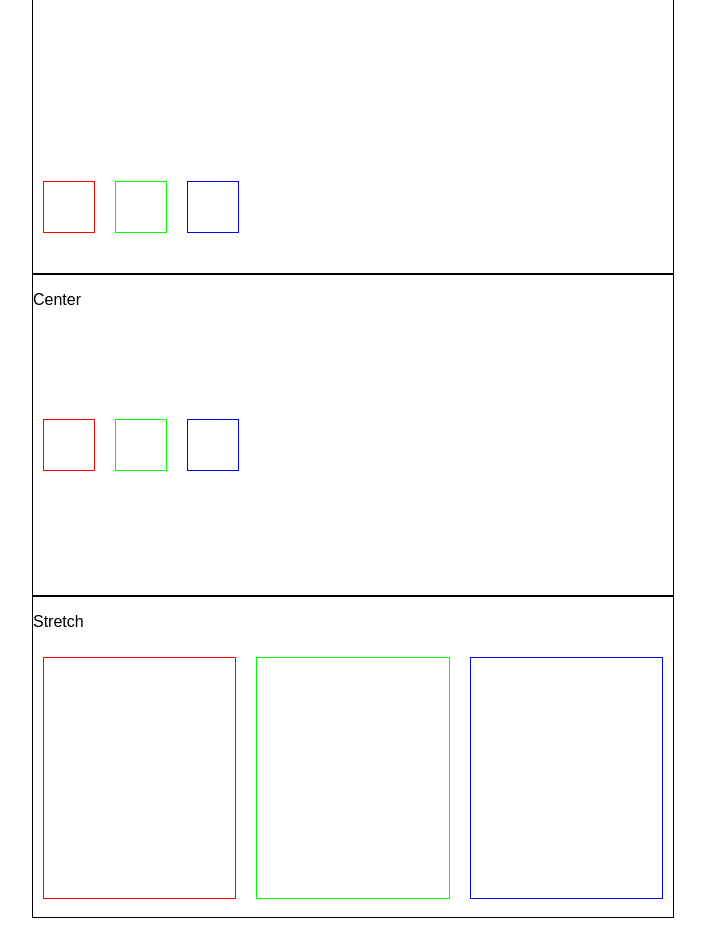
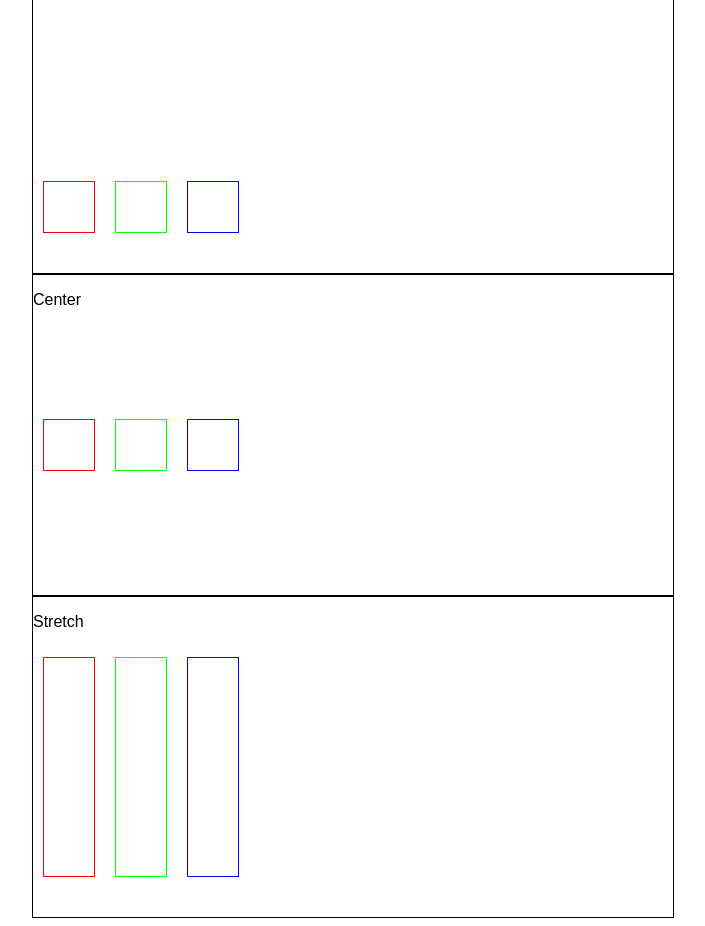
Before and after one commit to JaviBriF07/flex-guide, a plain HTML site: page index.html in a window 1280 px wide. Shown: the part 2410-3336 px from the top of the page, without its empty margins (287-992 px from the left). Drawn offline with Linux system fonts and the light colour scheme.

Commit message:
correction strech

```diff
--- a/css/styles.css
+++ b/css/styles.css
@@ -71,8 +71,8 @@
     margin: 10px;
 }
 .s{
-    width: 15rem;
-    height: 15rem;
+    width: 50px;
+    margin: 10px;
 }
 .red{
     border: 1px solid red;
--- a/index.html
+++ b/index.html
@@ -88,9 +88,9 @@
         <div class="container box">
             <p>Stretch</p>
             <div class="as">
-                <div class="square red s"></div>
-                <div class="square green s"></div>
-                <div class="square blue s"></div>
+                <div class="red s"></div>
+                <div class="green s"></div>
+                <div class="blue s"></div>
             </div>
         </div>
 </body>
```
